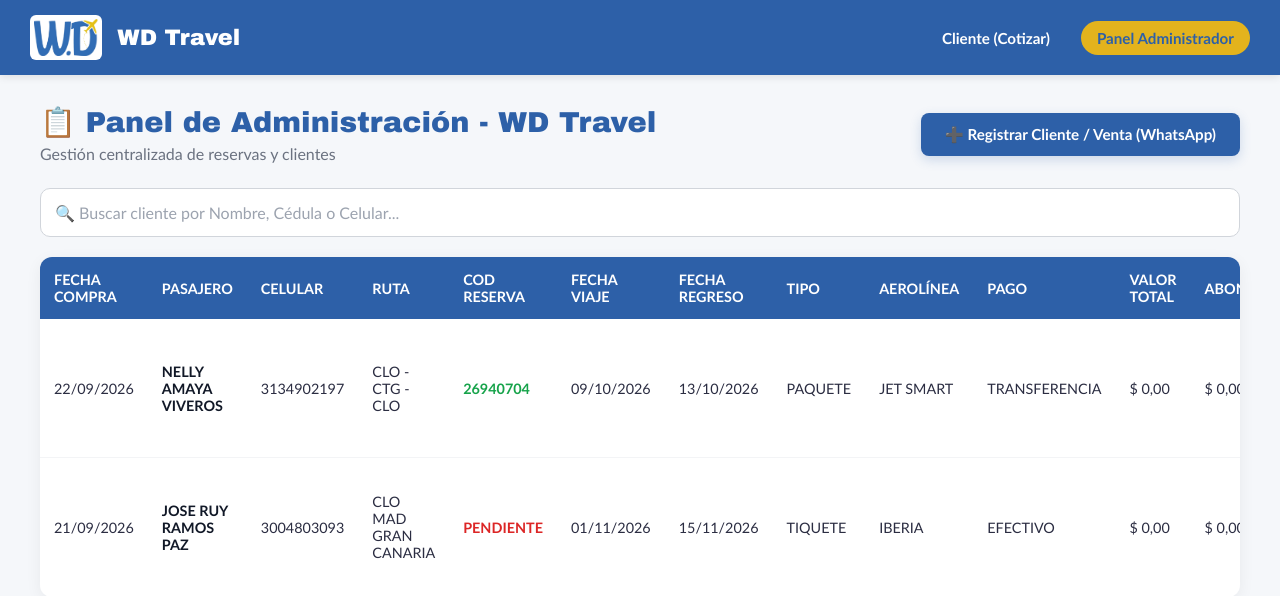
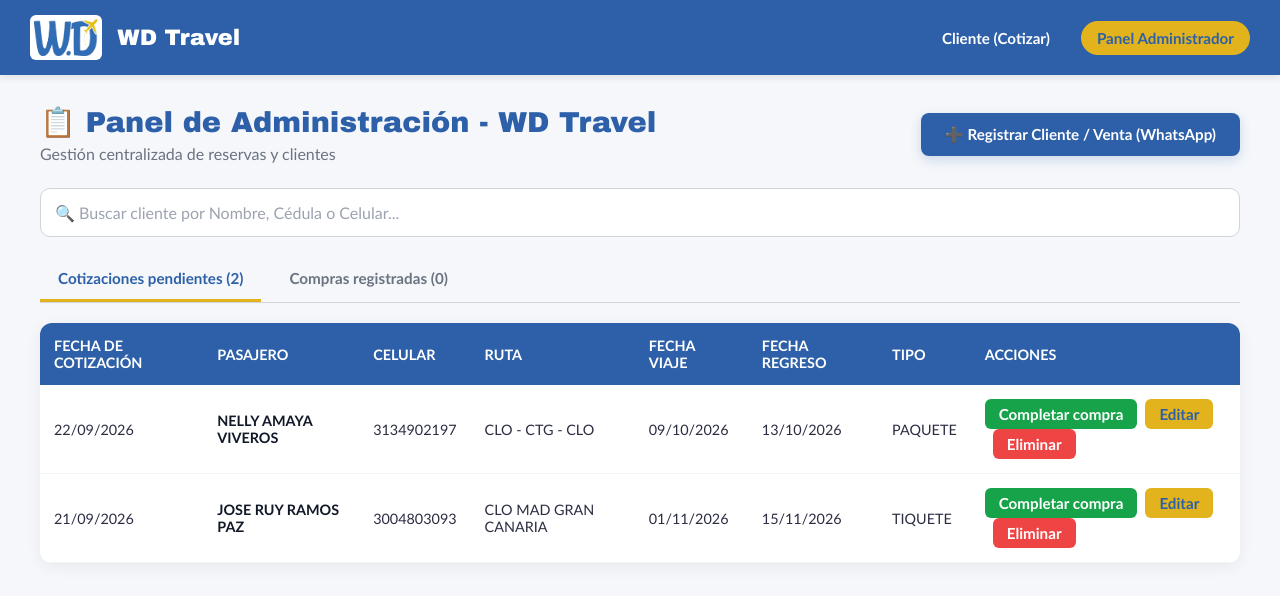
Before and after one commit to SiriusTVT/WD-Travel, a React (Vite) app in the folder WD_Travel/: page / in a window 1280 px wide. Both pictures are taken after a click on the button "Panel Administrador". Shown: the top 596 px of the page. Built offline with nearby package versions, Linux system fonts and the light colour scheme.

Commit message:
Add quoteDate field to Booking interface and update Admin and Home components to handle quote creation

```diff
--- a/WD_Travel/src/data/mockData.ts
+++ b/WD_Travel/src/data/mockData.ts
@@ -8,6 +8,7 @@
 
 export interface Booking {
   id: string;
+  quoteDate?: string;
   purchaseDate: string;
   firstName?: string;
   lastName?: string;
--- a/WD_Travel/src/pages/Admin.tsx
+++ b/WD_Travel/src/pages/Admin.tsx
@@ -17,10 +17,12 @@
 }
 
 export const Admin: React.FC<AdminProps> = ({ bookings, setBookings }) => {
+  const [activeView, setActiveView] = useState<'quotes' | 'purchases'>('quotes');
   const [search, setSearch] = useState('');
   const [selectedPassenger, setSelectedPassenger] = useState<Booking | null>(null);
   const [showAddModal, setShowAddModal] = useState(false);
   const [editingBookingId, setEditingBookingId] = useState<string | null>(null);
+  const [completingQuote, setCompletingQuote] = useState(false);
   const [additionalPassengers, setAdditionalPassengers] = useState<Passenger[]>([]);
 
   // Estados de ubicación
@@ -32,7 +34,8 @@
   const [layovers, setLayovers] = useState<string[]>(['']);
 
   const [newBooking, setNewBooking] = useState({
-    purchaseDate: new Date().toISOString().split('T')[0],
+    quoteDate: new Date().toISOString().split('T')[0],
+    purchaseDate: '',
     firstName: '',
     lastName: '',
     phone: '',
@@ -56,7 +59,8 @@
     setLayovers(['']);
     setAdditionalPassengers([]);
     setNewBooking({
-      purchaseDate: new Date().toISOString().split('T')[0],
+      quoteDate: new Date().toISOString().split('T')[0],
+      purchaseDate: '',
       firstName: '',
       lastName: '',
       phone: '',
@@ -89,6 +93,7 @@
       ...getNameParts(passenger.firstName, passenger.lastName, passenger.name)
     })));
     setNewBooking({
+      quoteDate: booking.quoteDate || booking.purchaseDate,
       purchaseDate: booking.purchaseDate,
       ...primaryName,
       phone: booking.phone,
@@ -116,16 +121,41 @@
     setSelectedPassenger(currentPassenger => currentPassenger?.id === booking.id ? null : currentPassenger);
   };
 
+  const handleCompletePurchaseClick = (booking: Booking) => {
+    handleEditClick(booking);
+    setNewBooking(current => ({
+      ...current,
+      bookingCode: booking.bookingCode === 'PENDIENTE' ? '' : booking.bookingCode,
+      airline: booking.airline === 'Por definir' ? '' : booking.airline,
+      totalValue: booking.totalValue || '',
+      paidAmount: booking.totalValue || '',
+      paymentStatus: 'PAGADO'
+    }));
+    setCompletingQuote(true);
+  };
+
   const handleAddSubmit = (e: React.FormEvent) => {
     e.preventDefault();
+
+    if (completingQuote && (!newBooking.bookingCode.trim() || !newBooking.airline.trim() || Number(newBooking.totalValue) <= 0)) {
+      window.alert('Completa el código de reserva, la aerolínea y un precio mayor que cero para registrar la compra.');
+      return;
+    }
 
     const finalRoute = [origin, ...(hasLayover ? layovers : []), destination].join(' ➔ ');
     const totalValue = Number(newBooking.totalValue);
     const firstName = newBooking.firstName.trim();
     const lastName = newBooking.lastName.trim();
     const passengerName = joinName(firstName, lastName);
+    const existingBooking = bookings.find(booking => booking.id === editingBookingId);
     const passengers = [
-      { firstName, lastName, name: passengerName, cedula: newBooking.cedula },
+      {
+        firstName,
+        lastName,
+        name: passengerName,
+        cedula: newBooking.cedula,
+        documentType: existingBooking?.documentType
+      },
       ...additionalPassengers.map(passenger => {
         const passengerFirstName = passenger.firstName?.trim() ?? '';
         const passengerLastName = passenger.lastName?.trim() ?? '';
@@ -137,8 +167,13 @@
         };
       })
     ];
+    const purchaseDate = newBooking.paymentStatus === 'PAGADO'
+      ? existingBooking?.purchaseDate || newBooking.purchaseDate || new Date().toISOString().split('T')[0]
+      : '';
       const bookingData = {
         ...newBooking,
+        purchaseDate,
+        documentType: existingBooking?.documentType,
         firstName,
         lastName,
         passenger: passengerName,
@@ -163,14 +198,19 @@
 
     setShowAddModal(false);
     setEditingBookingId(null);
+    setCompletingQuote(false);
     resetForm();
+    setActiveView(newBooking.paymentStatus === 'PAGADO' ? 'purchases' : 'quotes');
   };
 
-  const filteredBookings = bookings.filter(b =>
+  const searchedBookings = bookings.filter(b =>
     b.passenger.toLowerCase().includes(search.toLowerCase()) ||
     b.phone.includes(search) ||
     b.cedula.includes(search)
   );
+  const pendingQuotes = searchedBookings.filter(booking => booking.paymentStatus !== 'PAGADO');
+  const purchases = searchedBookings.filter(booking => booking.paymentStatus === 'PAGADO');
+  const filteredBookings = activeView === 'quotes' ? pendingQuotes : purchases;
 
   const formatCurrency = (amount: number) => amount.toLocaleString('es-CO', { style: 'currency', currency: 'COP' });
   const formatAmountInput = (amount: number | '') => amount === '' ? '' : amount.toLocaleString('es-CO');
@@ -209,32 +249,63 @@
         />
       </div>
 
+      <div role="tablist" aria-label="Secciones de administración" style={{ display: 'flex', gap: '10px', marginBottom: '20px', borderBottom: '1px solid #d1d5db' }}>
+        <button
+          type="button"
+          role="tab"
+          aria-selected={activeView === 'quotes'}
+          onClick={() => setActiveView('quotes')}
+          style={{ padding: '12px 18px', border: 'none', borderBottom: activeView === 'quotes' ? '3px solid #E3B31D' : '3px solid transparent', backgroundColor: 'transparent', color: activeView === 'quotes' ? '#2D60A8' : '#6b7280', fontWeight: 'bold', cursor: 'pointer' }}
+        >
+          Cotizaciones pendientes ({pendingQuotes.length})
+        </button>
+        <button
+          type="button"
+          role="tab"
+          aria-selected={activeView === 'purchases'}
+          onClick={() => setActiveView('purchases')}
+          style={{ padding: '12px 18px', border: 'none', borderBottom: activeView === 'purchases' ? '3px solid #E3B31D' : '3px solid transparent', backgroundColor: 'transparent', color: activeView === 'purchases' ? '#2D60A8' : '#6b7280', fontWeight: 'bold', cursor: 'pointer' }}
+        >
+          Compras registradas ({purchases.length})
+        </button>
+      </div>
+
       {/* Tabla estilo Excel */}
       <div style={{ overflowX: 'auto', backgroundColor: '#fff', borderRadius: '12px', boxShadow: '0 4px 16px rgba(0,0,0,0.06)' }}>
         <table style={{ width: '100%', borderCollapse: 'collapse', textAlign: 'left', fontSize: '0.9rem' }}>
           <thead>
             <tr style={{ backgroundColor: '#2D60A8', color: '#fff' }}>
-              <th style={{ padding: '14px' }}>FECHA COMPRA</th>
+              <th style={{ padding: '14px' }}>{activeView === 'quotes' ? 'FECHA DE COTIZACIÓN' : 'FECHA DE COMPRA'}</th>
               <th style={{ padding: '14px' }}>PASAJERO</th>
               <th style={{ padding: '14px' }}>CELULAR</th>
               <th style={{ padding: '14px' }}>RUTA</th>
-              <th style={{ padding: '14px' }}>COD RESERVA</th>
               <th style={{ padding: '14px' }}>FECHA VIAJE</th>
               <th style={{ padding: '14px' }}>FECHA REGRESO</th>
               <th style={{ padding: '14px' }}>TIPO</th>
+              {activeView === 'purchases' && (
+                <>
+                  <th style={{ padding: '14px' }}>COD RESERVA</th>
                   <th style={{ padding: '14px' }}>AEROLÍNEA</th>
                   <th style={{ padding: '14px' }}>PAGO</th>
                   <th style={{ padding: '14px' }}>VALOR TOTAL</th>
                   <th style={{ padding: '14px' }}>ABONADO</th>
                   <th style={{ padding: '14px' }}>SALDO PENDIENTE</th>
                   <th style={{ padding: '14px' }}>ESTADO DEL PAGO</th>
+                </>
+              )}
               <th style={{ padding: '14px' }}>ACCIONES</th>
             </tr>
           </thead>
           <tbody>
-            {filteredBookings.map((b) => (
+            {filteredBookings.length === 0 ? (
+              <tr>
+                <td colSpan={activeView === 'quotes' ? 8 : 15} style={{ padding: '32px', textAlign: 'center', color: '#6b7280' }}>
+                  {activeView === 'quotes' ? 'No hay cotizaciones pendientes.' : 'Todavía no hay compras registradas.'}
+                </td>
+              </tr>
+            ) : filteredBookings.map((b) => (
               <tr key={b.id} style={{ borderBottom: '1px solid #f3f4f6' }}>
-                <td style={{ padding: '14px' }}>{formatDisplayDate(b.purchaseDate)}</td>
+                <td style={{ padding: '14px' }}>{formatDisplayDate(activeView === 'quotes' ? (b.quoteDate || b.purchaseDate) : b.purchaseDate)}</td>
                 <td style={{ padding: '14px', fontWeight: 'bold', color: '#111827' }}>
                   {b.passenger}
                   {b.passengers?.length > 1 && (
@@ -253,23 +324,37 @@
                 </td>
                 <td style={{ padding: '14px' }}>{b.phone}</td>
                 <td style={{ padding: '14px' }}>{b.route}</td>
-                <td style={{ padding: '14px', color: b.bookingCode === 'PENDIENTE' ? '#dc2626' : '#16a34a', fontWeight: 'bold' }}>{b.bookingCode || 'PENDIENTE'}</td>
                 <td style={{ padding: '14px' }}>{formatDisplayDate(b.travelDate)}</td>
                 <td style={{ padding: '14px' }}>{formatDisplayDate(b.returnDate)}</td>
                 <td style={{ padding: '14px' }}>{b.isPackage ? 'PAQUETE' : 'TIQUETE'}</td>
+                {activeView === 'purchases' && (
+                  <>
+                    <td style={{ padding: '14px', color: b.bookingCode === 'PENDIENTE' ? '#dc2626' : '#16a34a', fontWeight: 'bold' }}>{b.bookingCode || 'PENDIENTE'}</td>
                     <td style={{ padding: '14px' }}>{b.airline}</td>
                     <td style={{ padding: '14px' }}>{b.paymentMethod}</td>
                     <td style={{ padding: '14px' }}>{formatCurrency(b.totalValue)}</td>
                     <td style={{ padding: '14px' }}>{formatCurrency(b.paidAmount)}</td>
                     <td style={{ padding: '14px', color: b.totalValue - b.paidAmount > 0 ? '#dc2626' : '#16a34a', fontWeight: 'bold' }}>{formatCurrency(Math.max(0, b.totalValue - b.paidAmount))}</td>
-                <td style={{ padding: '14px', color: b.paymentStatus === 'PAGADO' ? '#16a34a' : '#dc2626', fontWeight: 'bold' }}>{b.paymentStatus}</td>
+                    <td style={{ padding: '14px', color: '#16a34a', fontWeight: 'bold' }}>{b.paymentStatus}</td>
+                  </>
+                )}
                 <td style={{ padding: '14px' }}>
+                  {activeView === 'quotes' && (
+                    <button
+                      onClick={() => handleCompletePurchaseClick(b)}
+                      style={{ padding: '6px 14px', backgroundColor: '#16a34a', color: '#fff', border: 'none', borderRadius: '6px', cursor: 'pointer', fontWeight: 'bold' }}
+                    >
+                      Completar compra
+                    </button>
+                  )}
+                  {activeView === 'purchases' && (
                     <button
                       onClick={() => setSelectedPassenger(b)}
                       style={{ padding: '6px 14px', backgroundColor: '#f3f4f6', color: '#2D60A8', border: '1px solid #d1d5db', borderRadius: '6px', cursor: 'pointer', fontWeight: 'bold' }}
                     >
                       Ver Perfil
                     </button>
+                  )}
                   <button
                     onClick={() => handleEditClick(b)}
                     style={{ marginLeft: '8px', padding: '6px 14px', backgroundColor: '#E3B31D', color: '#2D60A8', border: 'none', borderRadius: '6px', cursor: 'pointer', fontWeight: 'bold' }}
@@ -329,7 +414,14 @@
       {showAddModal && (
         <div style={{ position: 'fixed', top: 0, left: 0, right: 0, bottom: 0, backgroundColor: 'rgba(0,0,0,0.5)', display: 'flex', justifyContent: 'center', alignItems: 'center', zIndex: 1000 }}>
           <div style={{ backgroundColor: '#fff', padding: '30px', borderRadius: '16px', maxWidth: '720px', width: '90%', maxHeight: '90vh', overflowY: 'auto' }}>
-            <h3 style={{ color: '#2D60A8', marginTop: 0, borderBottom: '2px solid #E3B31D', paddingBottom: '10px' }}>{editingBookingId ? '✏️ Editar Cliente / Venta' : '➕ Registrar Cliente / Venta Manual'}</h3>
+            <h3 style={{ color: '#2D60A8', marginTop: 0, borderBottom: '2px solid #E3B31D', paddingBottom: '10px' }}>
+              {completingQuote ? 'Completar cotización y registrar compra' : editingBookingId ? '✏️ Editar Cliente / Venta' : '➕ Registrar Cliente / Venta Manual'}
+            </h3>
+            {completingQuote && (
+              <p style={{ margin: '12px 0 0', color: '#4b5563' }}>
+                Completa los datos de la reserva, la aerolínea y el precio. Al guardar, la cotización pasará a Compras registradas.
+              </p>
+            )}
 
             <form onSubmit={handleAddSubmit} style={{ display: 'flex', flexDirection: 'column', gap: '15px', marginTop: '15px' }}>
               <div style={{ display: 'grid', gridTemplateColumns: '1fr 1fr', gap: '10px' }}>
@@ -472,11 +564,11 @@
               <div style={{ display: 'grid', gridTemplateColumns: '1fr 1fr', gap: '10px' }}>
                 <div>
                   <label style={{ display: 'block', fontSize: '0.85rem', fontWeight: 'bold', marginBottom: '4px' }}>Código Reserva:</label>
-                  <input type="text" placeholder="Ej: 26940704" value={newBooking.bookingCode} onChange={e => setNewBooking({...newBooking, bookingCode: e.target.value})} style={{ width: '100%', padding: '8px', borderRadius: '6px' }} />
+                  <input required={completingQuote} type="text" placeholder="Ej: 26940704" value={newBooking.bookingCode} onChange={e => setNewBooking({...newBooking, bookingCode: e.target.value})} style={{ width: '100%', padding: '8px', borderRadius: '6px' }} />
                 </div>
                 <div>
                   <label style={{ display: 'block', fontSize: '0.85rem', fontWeight: 'bold', marginBottom: '4px' }}>Aerolínea:</label>
-                  <input type="text" placeholder="Ej: Avianca, JetSmart" value={newBooking.airline} onChange={e => setNewBooking({...newBooking, airline: e.target.value})} style={{ width: '100%', padding: '8px', borderRadius: '6px' }} />
+                  <input required={completingQuote} type="text" placeholder="Ej: Avianca, JetSmart" value={newBooking.airline} onChange={e => setNewBooking({...newBooking, airline: e.target.value})} style={{ width: '100%', padding: '8px', borderRadius: '6px' }} />
                 </div>
               </div>
 
@@ -514,7 +606,7 @@
                 </div>
                 <div>
                   <label style={{ display: 'block', fontSize: '0.85rem', fontWeight: 'bold', marginBottom: '4px' }}>Estado del Pago:</label>
-                  <select required value={newBooking.paymentStatus} onChange={e => {
+                  <select required disabled={completingQuote} value={newBooking.paymentStatus} onChange={e => {
                     const paymentStatus = e.target.value;
                     setNewBooking({
                       ...newBooking,
@@ -524,7 +616,7 @@
                   }} style={{ width: '100%', padding: '8px', borderRadius: '6px', border: '1px solid #d1d5db' }}>
                     <option value="PENDIENTE">PENDIENTE</option>
                     <option value="ABONADO">ABONADO</option>
-                    <option value="PAGADO">PAGADO</option>
+                    {(!editingBookingId || completingQuote || activeView === 'purchases') && <option value="PAGADO">PAGADO</option>}
                   </select>
                 </div>
               </div>
@@ -556,9 +648,9 @@
 
               <div style={{ display: 'flex', gap: '10px', marginTop: '10px' }}>
                 <button type="submit" style={{ flex: 1, padding: '12px', backgroundColor: '#E3B31D', color: '#2D60A8', border: 'none', borderRadius: '8px', fontWeight: 'bold', cursor: 'pointer' }}>
-                  {editingBookingId ? 'Guardar Cambios' : 'Guardar Venta'}
+                  {completingQuote ? 'Registrar compra y mover a Compras' : editingBookingId ? 'Guardar Cambios' : 'Guardar Venta'}
                 </button>
-                <button type="button" onClick={() => { setShowAddModal(false); setEditingBookingId(null); resetForm(); }} style={{ flex: 1, padding: '12px', backgroundColor: '#ef4444', color: '#fff', border: 'none', borderRadius: '8px', fontWeight: 'bold', cursor: 'pointer' }}>
+                <button type="button" onClick={() => { setShowAddModal(false); setEditingBookingId(null); setCompletingQuote(false); resetForm(); }} style={{ flex: 1, padding: '12px', backgroundColor: '#ef4444', color: '#fff', border: 'none', borderRadius: '8px', fontWeight: 'bold', cursor: 'pointer' }}>
                   Cancelar
                 </button>
               </div>
--- a/WD_Travel/src/pages/Home.tsx
+++ b/WD_Travel/src/pages/Home.tsx
@@ -95,7 +95,8 @@
 
     onBookingSubmit({
       id: Date.now().toString(),
-      purchaseDate: new Date().toISOString().split('T')[0],
+      quoteDate: new Date().toISOString().split('T')[0],
+      purchaseDate: '',
       firstName: passengerList[0].firstName,
       lastName: passengerList[0].lastName,
       passenger: passengerList[0].name,
```
Lines whose indentation alone changed are shown as unchanged.
